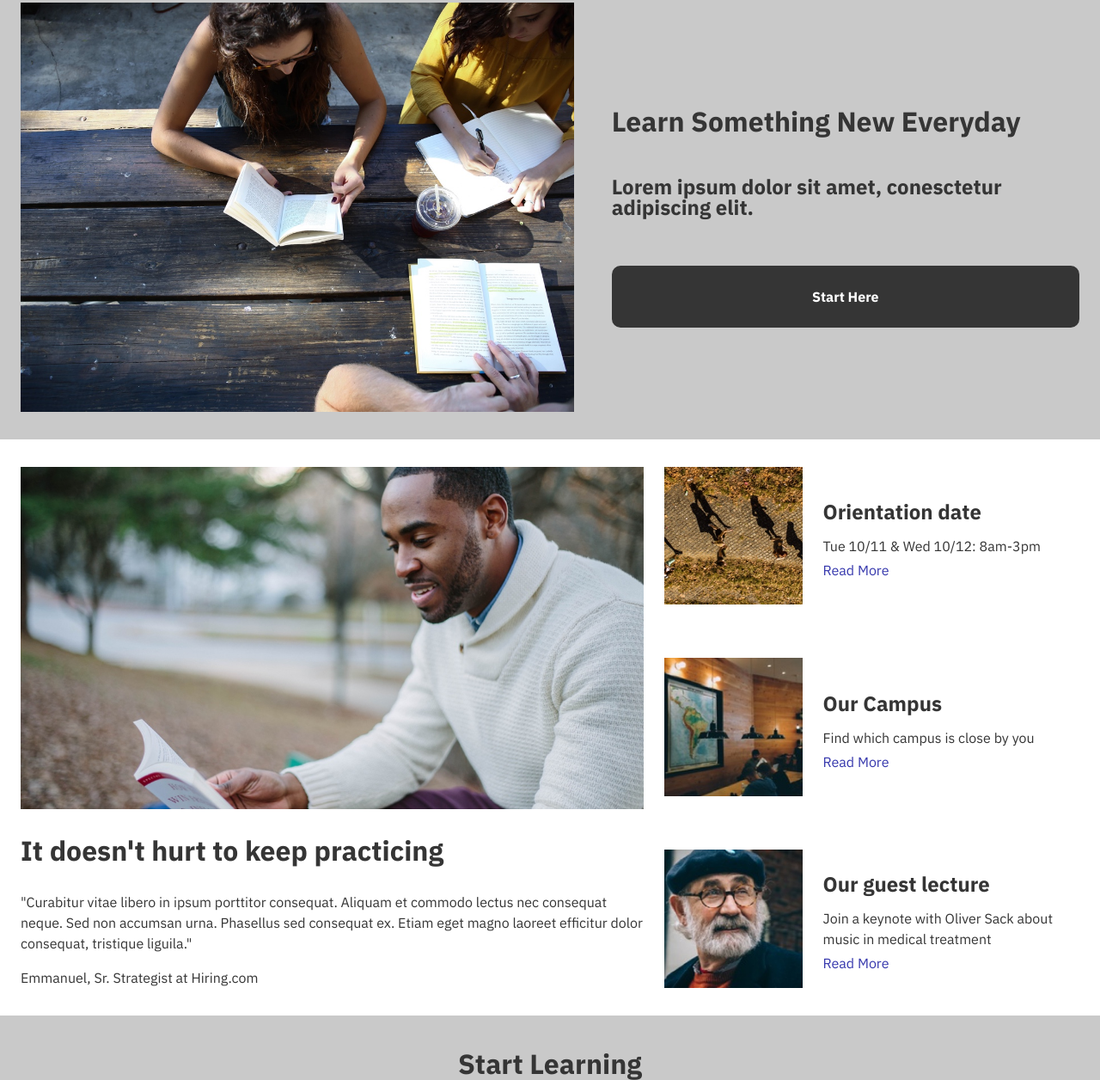
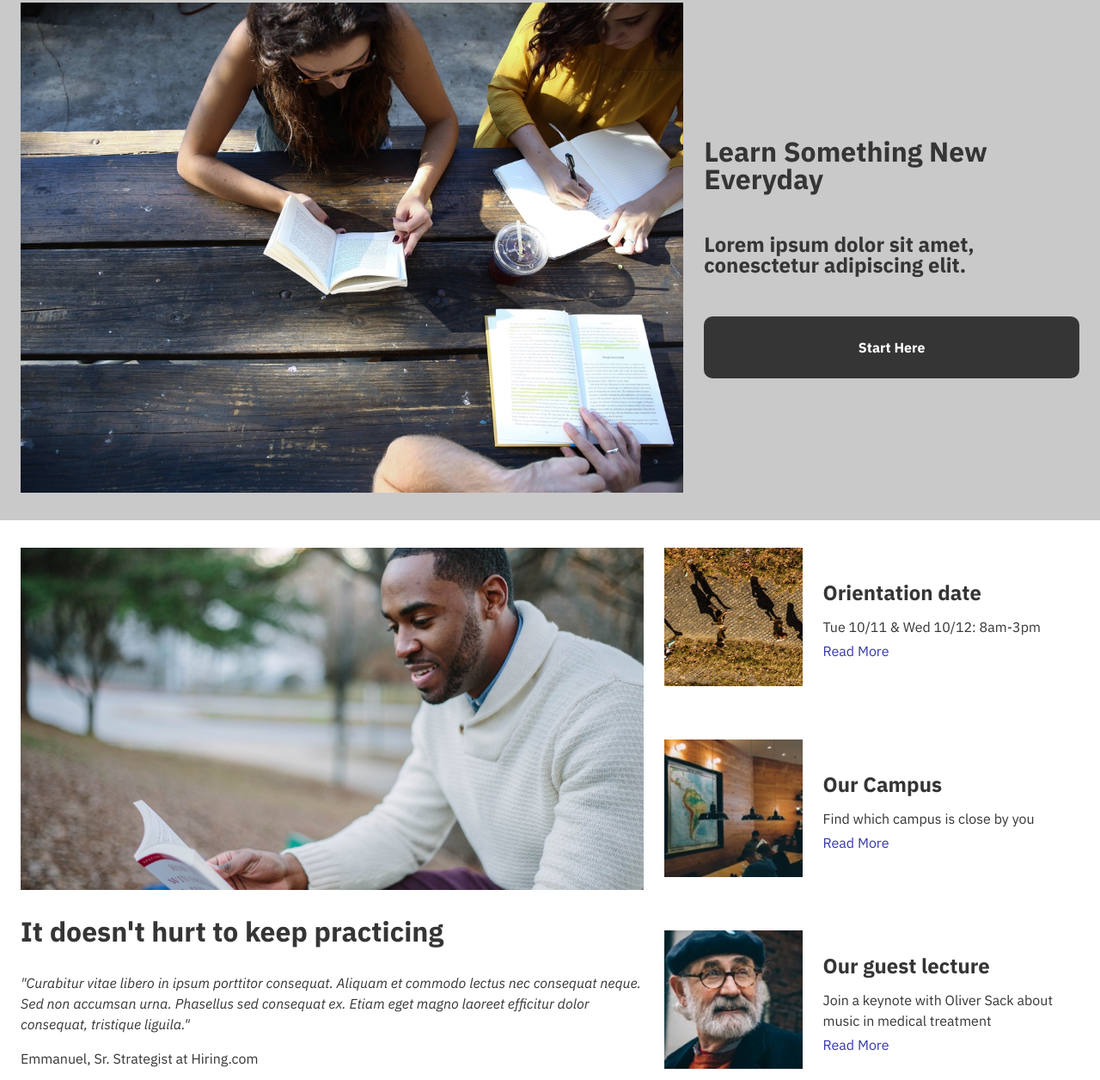
Before and after one commit to T3hGoat/Colmar-academy, a plain HTML site: page index.html in a window 1280 px wide. Shown: the part 93-1349 px from the top of the page at 86% size. Drawn offline with Linux system fonts and the light colour scheme.

Commit message:
Desktop Version Complete

```diff
--- a/index.html
+++ b/index.html
@@ -64,7 +64,7 @@
               <img src="resources\images\information-main.jpg" alt="Man Studying">
             </div>
             <h1>It doesn't hurt to keep practicing</h1>
-            <p>"Curabitur vitae libero in ipsum porttitor consequat. Aliquam et commodo lectus nec consequat neque. Sed non accumsan urna. Phasellus sed consequat ex. Etiam eget magno laoreet efficitur dolor consequat, tristique liguila."</p>
+            <p id="quote">"Curabitur vitae libero in ipsum porttitor consequat. Aliquam et commodo lectus nec consequat neque. Sed non accumsan urna. Phasellus sed consequat ex. Etiam eget magno laoreet efficitur dolor consequat, tristique liguila."</p>
           </br>
           <p>Emmanuel, Sr. Strategist at Hiring.com</p>
         </div>
@@ -208,7 +208,7 @@
         </div>
 
         <h2>Reimagine Urban</h2>
-        <p>"Curabitur vitae libero in ipsum porttitor consequat. Aliquam et commodo lectus nec consequat neque. Sed non accumsan urna. Phasellus sed consequat ex. Etiam eget magno laoreet efficitur dolor consequat, tristique liguila.""</p>
+        <p>"Curabitur vitae libero in ipsum porttitor consequat. Aliquam et commodo lectus nec consequat neque. Sed non accumsan urna. Phasellus sed consequat ex. Etiam eget magno laoreet efficitur dolor consequat, tristique liguila."</p>
       </div>
 
       <div class="thesis-list">
--- a/resources/css/style.css
+++ b/resources/css/style.css
@@ -1,7 +1,5 @@
 *{
-  font-family: "IBM Plex Sans", sans-serif;
   font-size: 16px;
-  line-height: 1.5rem;
 }
 
 h1, h2, p, span, li{
@@ -56,8 +54,6 @@ p, span{
 .content{
   display: flex;
   padding: 2rem 0rem;
-  justify-content: space-between;
-  margin: 0 auto;
 }
 
 .divider{
@@ -109,11 +105,8 @@ nav ul li:hover{
 /*Spotlight*/
 
 .spotlight-img{
-  width: 60%;
   display: flex;
-  overflow: hidden;
   align-items: center;
-  margin-right: 0.75rem;
 }
 
 img{
@@ -124,7 +117,7 @@ img{
   display: flex;
   flex-direction: column;
   justify-content: center;
-  padding-left: 2rem;
+  padding-left: 1.5rem;
 }
 
 .spotlight-text h1, .spotlight-text h2{
@@ -134,10 +127,9 @@ img{
 .btn{
   display: flex;
   background-color: #353535;
-  width: 100%;
   justify-content: center;
   border-radius: 10px;
-  margin-top: 2rem;
+  margin-top: 1.5rem;
 }
 
 .btn:hover{
@@ -151,7 +143,7 @@ img{
 }
 
 /*About Academy*/
-.practice{
+.practice, .vid-text{
   display: flex;
   width: 60%;
   flex-direction: column;
@@ -178,16 +170,12 @@ img{
 
 .feature-img{
   width: 35%;
-  height: auto;
   display: flex;
-  overflow: hidden;
   align-items: center;
 }
 
 .feature{
   display: flex;
-  justify-content: space-between;
-  height: auto;
 }
 
 .feature-text{
@@ -208,6 +196,10 @@ img{
   transition: background-color 0.5s linear;
 }
 
+#quote{
+  font-style: italic;
+}
+
 /*Programs*/
 .programs{
   display: flex;
@@ -222,7 +214,6 @@ img{
 
 .program-img{
   width: 100%;
-  height: auto;
 }
 
 .program-info{
@@ -238,7 +229,7 @@ img{
 }
 
 .class-list h2, .class-list p{
-  padding: 0.5rem 0 0.5rem 0;
+  padding: 0.5rem 0;
 }
 
 .class-list p{
@@ -253,8 +244,6 @@ img{
 .thesis-video{
   width: 100%;
   display: flex;
-  overflow: hidden;
-  justify-content: center;
   align-items: center;
 }
 
@@ -262,13 +251,13 @@ img{
   width: 100%;
 }
 
-.vid-text{
-  width: 60%;
-}
-
 .thesis{
   display: flex;
   padding-top: 2rem;
+}
+
+.thesis-list{
+  justify-content: space-around;
 }
 
 /*Footer*/
```
Lines whose indentation alone changed are shown as unchanged.
